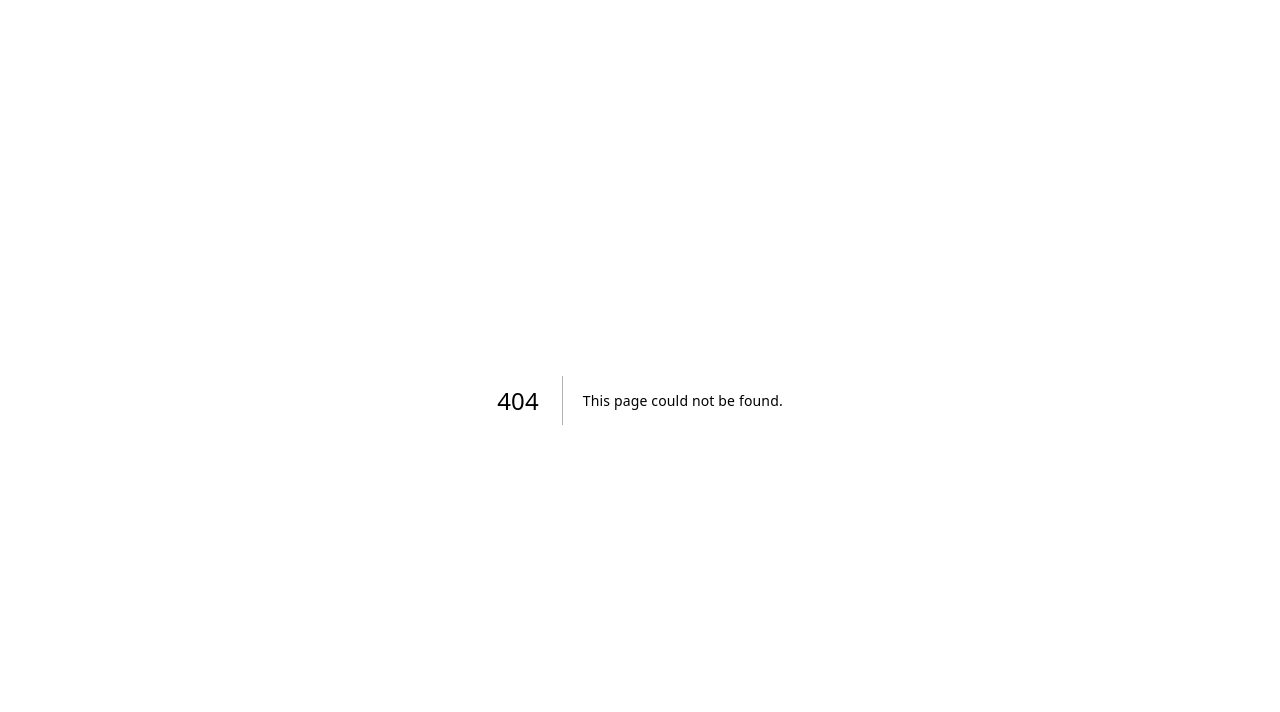
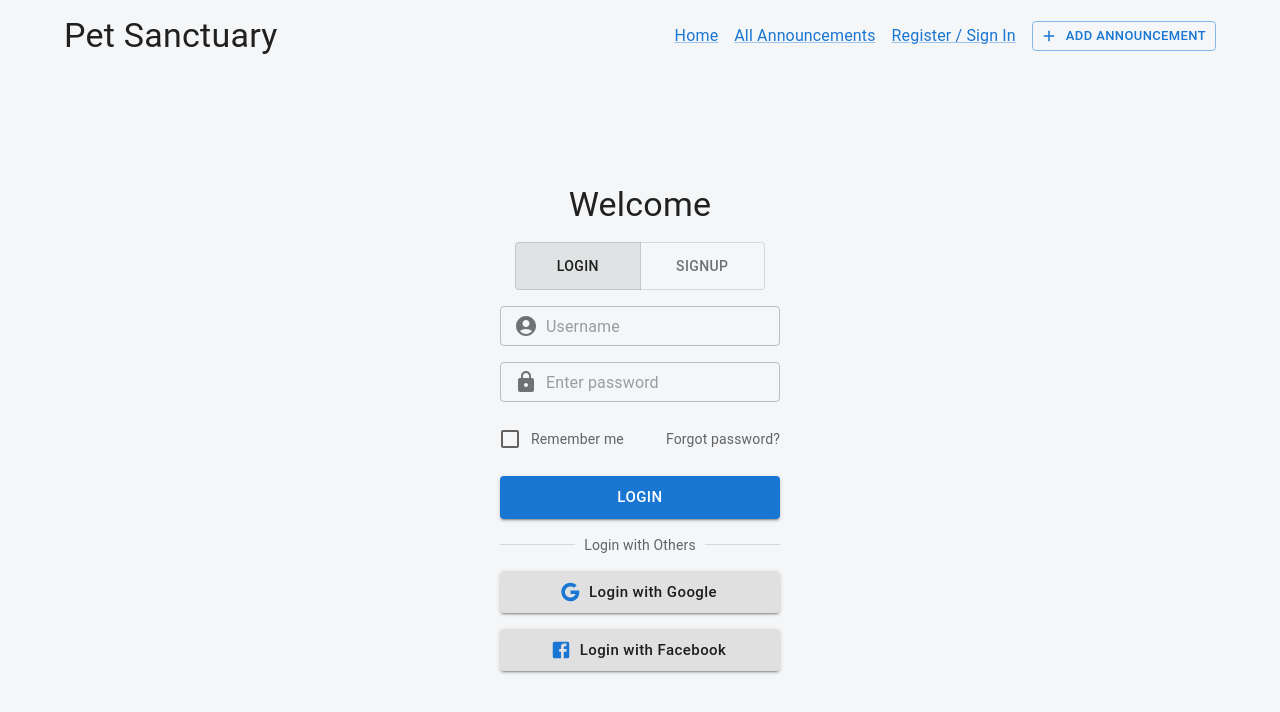
Before and after one commit to iya-campo/pet-sanctuary, a Next.js app: page /login in a window 1280 px wide. Before the commit this address had no page. Shown: the top 712 px of the page. Built offline with nearby package versions, Linux system fonts and the light colour scheme.

Commit message:
Created login and register page

```diff
--- a/src/components/GlobalHeader.tsx
+++ b/src/components/GlobalHeader.tsx
@@ -4,7 +4,7 @@ import { Add } from '@mui/icons-material'
 
 const GlobalHeader = () => {
   return (
-    <Stack direction='row' justifyContent='space-between' alignItems='center' my={2}>
+    <Stack direction='row' justifyContent='space-between' alignItems='center' my={2} height={40}>
         <Typography variant='h4'>Pet Sanctuary</Typography>
         <Stack direction='row' alignItems='center' spacing={2}>
             <Link href='/'>Home</Link>
--- /dev/null
+++ b/src/pages/login/components/LoginUI.tsx
@@ -0,0 +1,62 @@
+import { AccountCircle, Facebook, Google, Lock } from '@mui/icons-material'
+import { Button, Checkbox, Divider, FormControl, FormControlLabel, InputAdornment, Stack, TextField, Typography } from '@mui/material'
+import Link from 'next/link'
+import React from 'react'
+
+const LoginUI = () => {
+    return (
+        <Stack spacing={2}>
+            <FormControl fullWidth margin="normal" variant="outlined">
+                <Stack alignItems="center" spacing={2}>
+                    <TextField
+                        variant="outlined"
+                        placeholder="Username"
+                        size='small'
+                        InputProps={{
+                            startAdornment: (
+                            <InputAdornment position="start">
+                                <AccountCircle />
+                            </InputAdornment>
+                            ),
+                        }}
+                        fullWidth
+                    />
+                    <TextField
+                        variant="outlined"
+                        placeholder="Enter password"
+                        size='small'
+                        InputProps={{
+                            startAdornment: (
+                            <InputAdornment position="start">
+                                <Lock />
+                            </InputAdornment>
+                            ),
+                        }}
+                        fullWidth
+                    />
+                </Stack>
+            </FormControl>
+            <Stack direction='row' justifyContent='space-between' alignItems='center'>
+                <FormControlLabel
+                    control={<Checkbox />}
+                    label={
+                        <Typography variant="body2" color="textSecondary">
+                            Remember me
+                        </Typography>
+                    }
+                />
+                <Link href="/forgot-password">
+                    <Typography variant='body2' color='textSecondary'>Forgot password?</Typography>
+                </Link>
+            </Stack>
+            <Button variant='contained' size='large' fullWidth>Login</Button>
+            <Divider textAlign="center">
+                <Typography variant='body2' color='textSecondary'>Login with Others</Typography>
+            </Divider>
+            <Button variant='contained' size='large' color='inherit' startIcon={<Google color='primary' />} fullWidth sx={{ textTransform: 'initial' }}>Login with Google</Button>
+            <Button variant='contained' size='large' color='inherit' startIcon={<Facebook color='primary' />} fullWidth sx={{ textTransform: 'initial' }}>Login with Facebook</Button>
+        </Stack>
+    )
+}
+
+export default LoginUI
--- /dev/null
+++ b/src/pages/login/components/SignupUI.tsx
@@ -0,0 +1,67 @@
+import { AccountCircle, Lock } from '@mui/icons-material'
+import { Button, Checkbox, FormControl, FormControlLabel, InputAdornment, Stack, TextField, Typography } from '@mui/material'
+import React from 'react'
+
+const SignupUI = () => {
+    return (
+        <Stack spacing={2}>
+            <FormControl fullWidth margin="normal" variant="outlined">
+                <Stack alignItems="center" spacing={2}>
+                    <TextField
+                        variant="outlined"
+                        placeholder="Username"
+                        size='small'
+                        InputProps={{
+                            startAdornment: (
+                            <InputAdornment position="start">
+                                <AccountCircle />
+                            </InputAdornment>
+                            ),
+                        }}
+                        fullWidth
+                    />
+                    <TextField
+                        variant="outlined"
+                        placeholder="Enter password"
+                        size='small'
+                        InputProps={{
+                            startAdornment: (
+                            <InputAdornment position="start">
+                                <Lock />
+                            </InputAdornment>
+                            ),
+                        }}
+                        fullWidth
+                    />
+                    <TextField
+                        variant="outlined"
+                        placeholder="Re-enter password"
+                        size='small'
+                        InputProps={{
+                            startAdornment: (
+                            <InputAdornment position="start">
+                                <Lock />
+                            </InputAdornment>
+                            ),
+                        }}
+                        fullWidth
+                    />
+                </Stack>
+            </FormControl>
+            <FormControlLabel
+                control={<Checkbox />}
+                label={
+                    <Typography variant="body2" color="textSecondary">
+                        I accept the
+                        <Typography component="span" variant="inherit" color="primary" sx={{ ml: 0.5 }}>
+                            policy and terms.
+                        </Typography>
+                    </Typography>
+                }
+            />
+            <Button variant='contained' size='large' fullWidth>Sign Up</Button>
+        </Stack>
+    )
+}
+
+export default SignupUI
--- /dev/null
+++ b/src/pages/login/index.tsx
@@ -0,0 +1,44 @@
+import Layout from '@/components/Layout';
+import { Container, Stack, ToggleButton, ToggleButtonGroup, Typography } from '@mui/material';
+import React, { ReactNode, useState } from 'react'
+import LoginUI from './components/LoginUI';
+import SignupUI from './components/SignupUI';
+
+const LoginPage = () => {
+    const HEADER_HEIGHT = 72;
+
+    const [authMode, setAuthMode] = useState<string>('login');
+
+    const handleChange = (event: React.MouseEvent<HTMLElement>, newAuthMode: string) => {
+        if (newAuthMode !== null) {
+            setAuthMode(newAuthMode);
+        }
+    };
+
+    return (
+        <Container>
+            <Stack alignItems='center' spacing={2} mt={16} height={`calc(100vh - ${HEADER_HEIGHT}px)`}>
+                <Typography variant='h4' gutterBottom>
+                    Welcome
+                </Typography>
+                <ToggleButtonGroup
+                    exclusive
+                    value={authMode}
+                    onChange={handleChange}
+                    sx={{ width: 250 }}
+                >
+                    <ToggleButton fullWidth value="login">Login</ToggleButton>
+                    <ToggleButton fullWidth value="signup">Signup</ToggleButton>
+                </ToggleButtonGroup>
+                {authMode === 'login' ? <LoginUI /> : <SignupUI />}
+            </Stack>
+        </Container>
+    )
+}
+
+
+LoginPage.getLayout = function getLayout(page: ReactNode) {
+  return <Layout>{page}</Layout>;
+};
+
+export default LoginPage;
```
Also changed, not shown: src/pages/home/index.tsx (+4 -4 lines).
